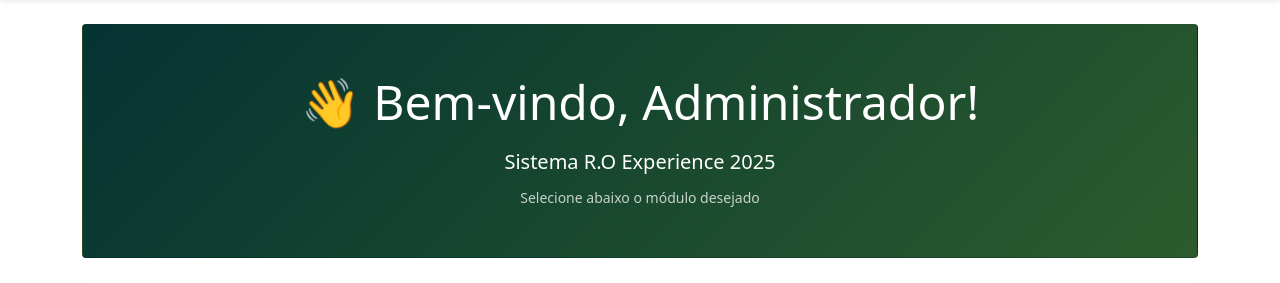
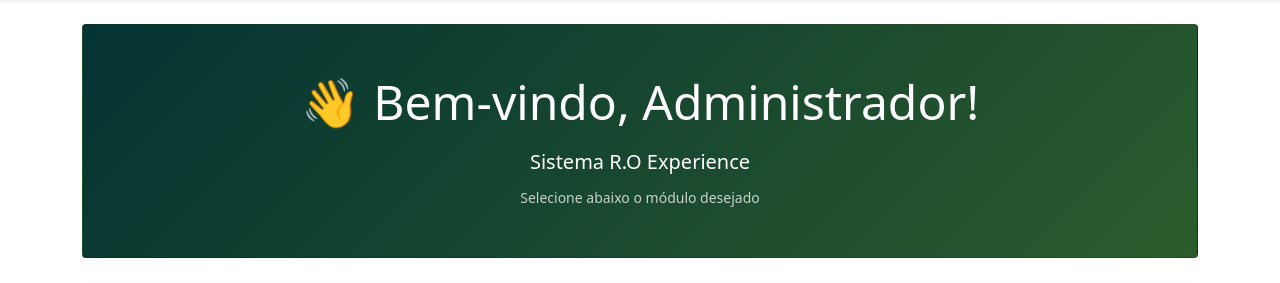
Before and after one commit to Rosuprev/experience, a Flask app: page / in a window 1280 px wide. Shown: the part 66-349 px from the top of the page. Run offline with Flask 3, Linux system fonts and the light colour scheme; a user stored in the database is signed in; data that the repository does not hold is empty; some libraries are stand-ins or nearby versions.

Commit message:
Update index.html

```diff
--- a/templates/index.html
+++ b/templates/index.html
@@ -7,7 +7,7 @@
         <div class="card bg-primary-custom text-white">
             <div class="card-body text-center py-5">
                 <h1 class="display-5 mb-3">👋 Bem-vindo, {{ session.nome }}!</h1>
-                <p class="lead mb-2">Sistema R.O Experience 2025</p>
+                <p class="lead mb-2">Sistema R.O Experience</p>
                 <small class="opacity-75">Selecione abaixo o módulo desejado</small>
             </div>
         </div>
```
